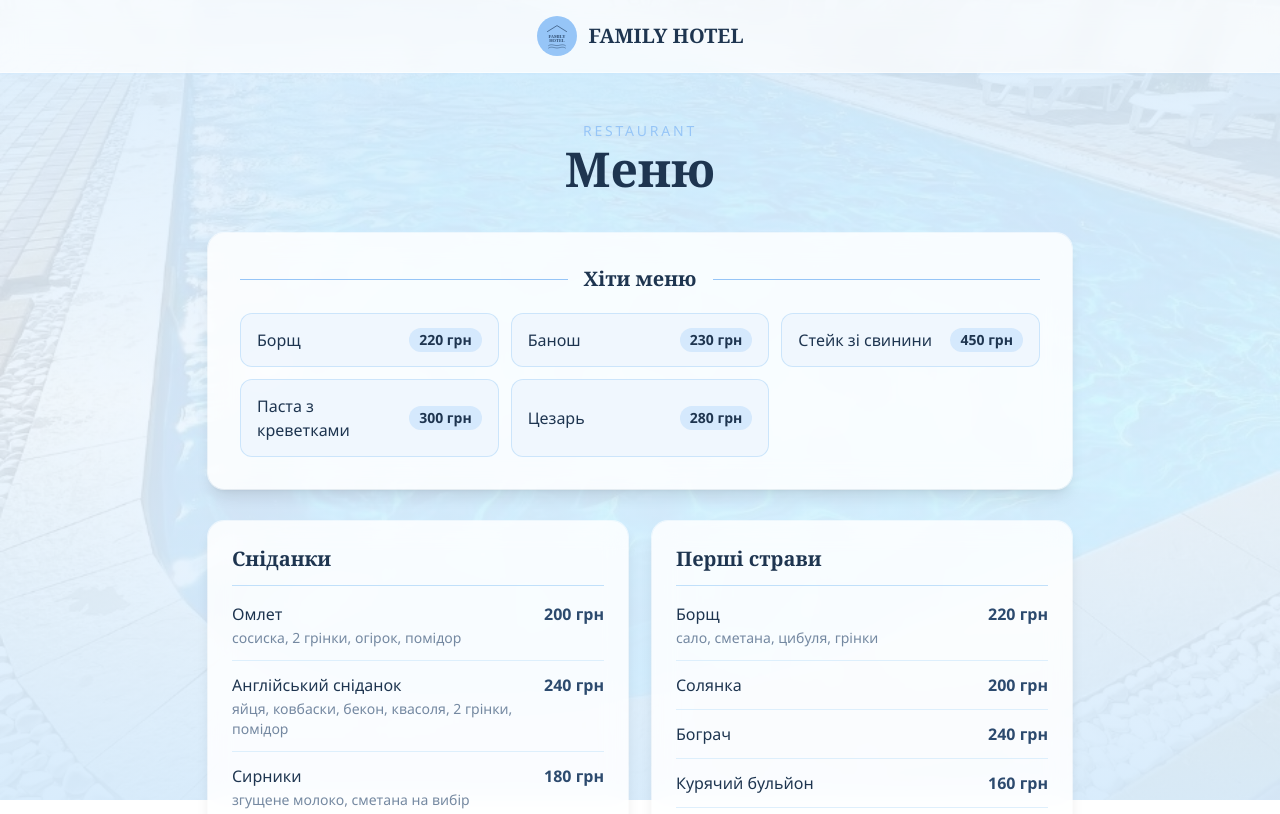
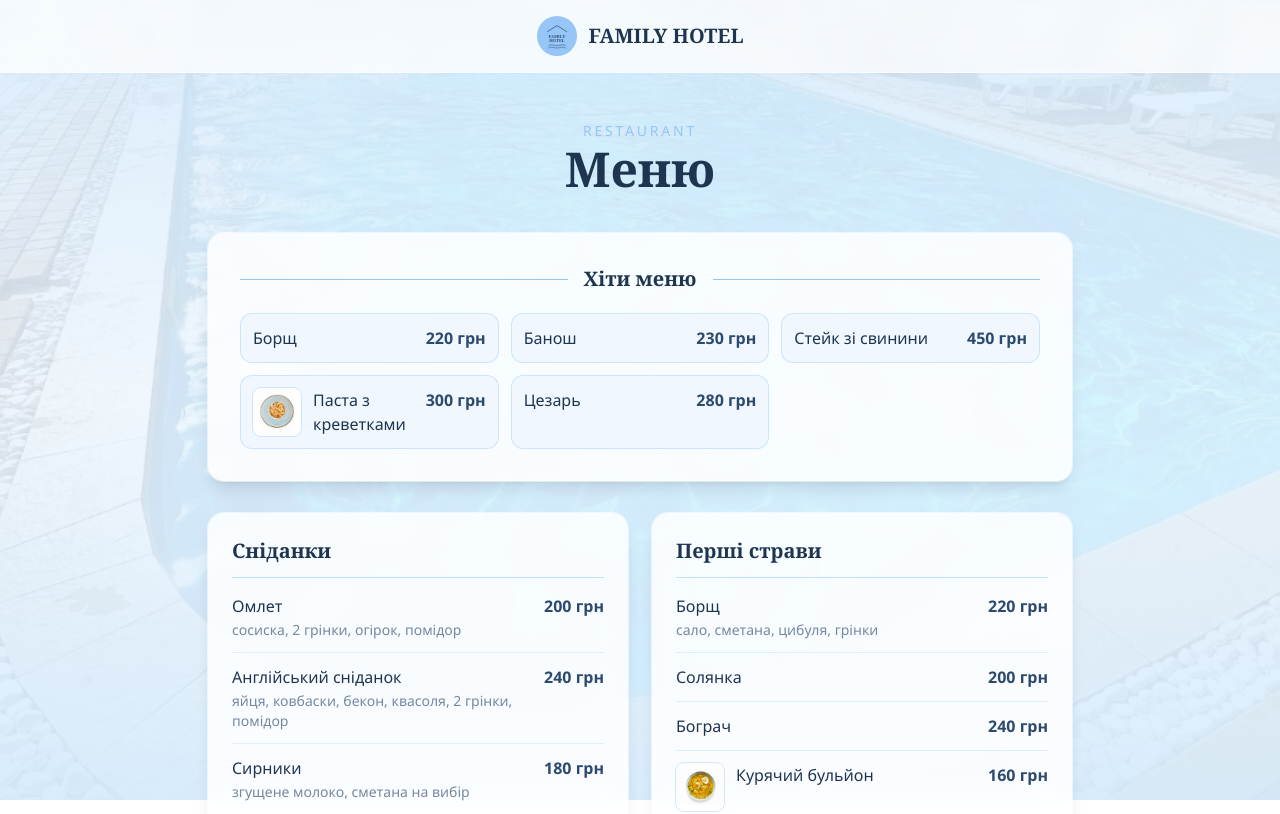
Before and after one commit to roman-alex/family-hotel, a React (Vite) app: page /restaurant in a window 1280 px wide. Shown: the top 814 px of the page. Built offline with nearby package versions, Linux system fonts and the light colour scheme.

Commit message:
restaurant page

```diff
--- /dev/null
+++ b/src/components/DishModal.tsx
@@ -0,0 +1,82 @@
+import { useEffect } from 'react'
+import { createPortal } from 'react-dom'
+import type { MenuItem } from '../data/restaurantMenu'
+import { asset } from '../utils/asset'
+
+type DishModalProps = MenuItem & {
+  onClose: () => void
+}
+
+export function DishModal({ name, description, price, image, onClose }: DishModalProps) {
+  useEffect(() => {
+    const onKeyDown = (event: KeyboardEvent) => {
+      if (event.key === 'Escape') onClose()
+    }
+    document.body.style.overflow = 'hidden'
+    window.addEventListener('keydown', onKeyDown)
+    return () => {
+      document.body.style.overflow = ''
+      window.removeEventListener('keydown', onKeyDown)
+    }
+  }, [onClose])
+
+  if (!image) return null
+
+  return createPortal(
+    <div className="fixed inset-0 z-[100] flex items-center justify-center p-4">
+      <button
+        type="button"
+        className="absolute inset-0 bg-brand-900/50 backdrop-blur-sm"
+        aria-label="Закрити"
+        onClick={onClose}
+      />
+      <div
+        role="dialog"
+        aria-modal="true"
+        aria-labelledby="dish-modal-title"
+        className="relative max-h-[90vh] w-full max-w-lg overflow-y-auto rounded-2xl bg-white shadow-2xl ring-1 ring-brand-200/60"
+      >
+        <button
+          type="button"
+          onClick={onClose}
+          className="absolute top-2 right-2 z-10 flex h-8 w-8 items-center justify-center rounded-full bg-white/90 text-brand-600 shadow-md ring-1 ring-brand-200/60 transition hover:bg-brand-50"
+          aria-label="Закрити"
+        >
+          <svg
+            xmlns="http://www.w3.org/2000/svg"
+            viewBox="0 0 24 24"
+            fill="none"
+            stroke="currentColor"
+            strokeWidth={2}
+            className="h-5 w-5"
+          >
+            <path strokeLinecap="round" d="M6 18L18 6M6 6l12 12" />
+          </svg>
+        </button>
+
+        <div className="bg-white px-1 pt-1">
+          <img
+            src={asset(image)}
+            alt={name}
+            className="mx-auto max-h-[min(70vh,24rem)] w-full object-contain"
+          />
+        </div>
+
+        <div className="border-t border-brand-100 px-4 py-3">
+          <div className="flex items-start justify-between gap-4">
+            <h3 id="dish-modal-title" className="font-serif text-xl font-semibold text-brand-700">
+              {name}
+            </h3>
+            <p className="shrink-0 font-semibold tabular-nums text-brand-600">
+              {price}&nbsp;грн
+            </p>
+          </div>
+          {description && (
+            <p className="mt-2 text-sm text-brand-600/75">{description}</p>
+          )}
+        </div>
+      </div>
+    </div>,
+    document.body,
+  )
+}
--- a/src/components/MenuItemRow.tsx
+++ b/src/components/MenuItemRow.tsx
@@ -1,8 +1,21 @@
+import { useState } from 'react'
 import type { MenuItem } from '../data/restaurantMenu'
+import { asset } from '../utils/asset'
+import { DishModal } from './DishModal'
 
-export function MenuItemRow({ name, description, price }: MenuItem) {
-  return (
-    <div className="flex items-start justify-between gap-4 border-b border-brand-100/80 py-3 last:border-0">
+export function MenuItemRow({ name, description, price, image }: MenuItem) {
+  const [open, setOpen] = useState(false)
+
+  const content = (
+    <>
+      {image && (
+        <img
+          src={asset(image)}
+          alt=""
+          loading="lazy"
+          className="h-12 w-12 shrink-0 rounded-lg bg-white object-contain ring-1 ring-brand-200/60"
+        />
+      )}
       <div className="min-w-0 flex-1">
         <p className="font-medium text-brand-700">{name}</p>
         {description && (
@@ -12,6 +25,34 @@ export function MenuItemRow({ name, description, price }: MenuItem) {
       <p className="shrink-0 font-semibold tabular-nums text-brand-600">
         {price}&nbsp;грн
       </p>
-    </div>
+    </>
+  )
+
+  return (
+    <>
+      {image ? (
+        <button
+          type="button"
+          onClick={() => setOpen(true)}
+          className="flex w-full items-start gap-3 border-b border-brand-100/80 py-3 text-left transition last:border-0 hover:bg-brand-50/50"
+        >
+          {content}
+        </button>
+      ) : (
+        <div className="flex items-start gap-3 border-b border-brand-100/80 py-3 last:border-0">
+          {content}
+        </div>
+      )}
+
+      {open && image && (
+        <DishModal
+          name={name}
+          description={description}
+          price={price}
+          image={image}
+          onClose={() => setOpen(false)}
+        />
+      )}
+    </>
   )
 }
--- a/src/data/restaurantMenu.ts
+++ b/src/data/restaurantMenu.ts
@@ -2,6 +2,7 @@ export type MenuItem = {
   name: string
   description?: string
   price: number
+  image?: string
 }
 
 export type MenuSection = {
@@ -14,7 +15,7 @@ export const menuHits: MenuItem[] = [
   { name: 'Борщ', price: 220 },
   { name: 'Банош', price: 230 },
   { name: 'Стейк зі свинини', price: 450 },
-  { name: 'Паста з креветками', price: 300 },
+  { name: 'Паста з креветками', price: 300, image: 'images/dishes/pasta-z-krevetkamy.png' },
   { name: 'Цезарь', price: 280 },
 ]
 
@@ -67,7 +68,11 @@ export const menuSections: MenuSection[] = [
       },
       { name: 'Солянка', price: 200 },
       { name: 'Бограч', price: 240 },
-      { name: 'Курячий бульйон', price: 160 },
+      {
+        name: 'Курячий бульйон',
+        price: 160,
+        image: 'images/dishes/kurjachyj-buljon.png',
+      },
       { name: 'Суп з фрикадельками', price: 160 },
     ],
   },
@@ -163,7 +168,7 @@ export const menuSections: MenuSection[] = [
         price: 300,
       },
       { name: 'Паста карбонара', price: 260 },
-      { name: 'Паста з креветками', price: 300 },
+      { name: 'Паста з креветками', price: 300, image: 'images/dishes/pasta-z-krevetkamy.png' },
       { name: 'Вареники з картоплею', price: 160 },
       { name: 'Вареники з сиром та кропом', price: 160 },
       { name: 'Вареники з вишнею', price: 160 },
--- a/src/pages/RestaurantPage.tsx
+++ b/src/pages/RestaurantPage.tsx
@@ -43,12 +43,9 @@ export function RestaurantPage() {
             {menuHits.map((item) => (
               <div
                 key={item.name}
-                className="flex items-center justify-between rounded-xl border border-brand-200/60 bg-brand-50/80 px-4 py-3.5 transition hover:border-brand-300 hover:bg-white"
+                className="overflow-hidden rounded-xl border border-brand-200/60 bg-brand-50/80 px-3 transition hover:border-brand-300 hover:bg-white"
               >
-                <span className="font-medium text-brand-700">{item.name}</span>
-                <span className="shrink-0 rounded-full bg-brand-500/30 px-2.5 py-0.5 text-sm font-semibold tabular-nums text-brand-700">
-                  {item.price}&nbsp;грн
-                </span>
+                <MenuItemRow {...item} />
               </div>
             ))}
           </div>
```
Also changed, not shown: public/images/dishes/kurjachyj-buljon.png (added), public/images/dishes/pasta-z-krevetkamy.png (added).
